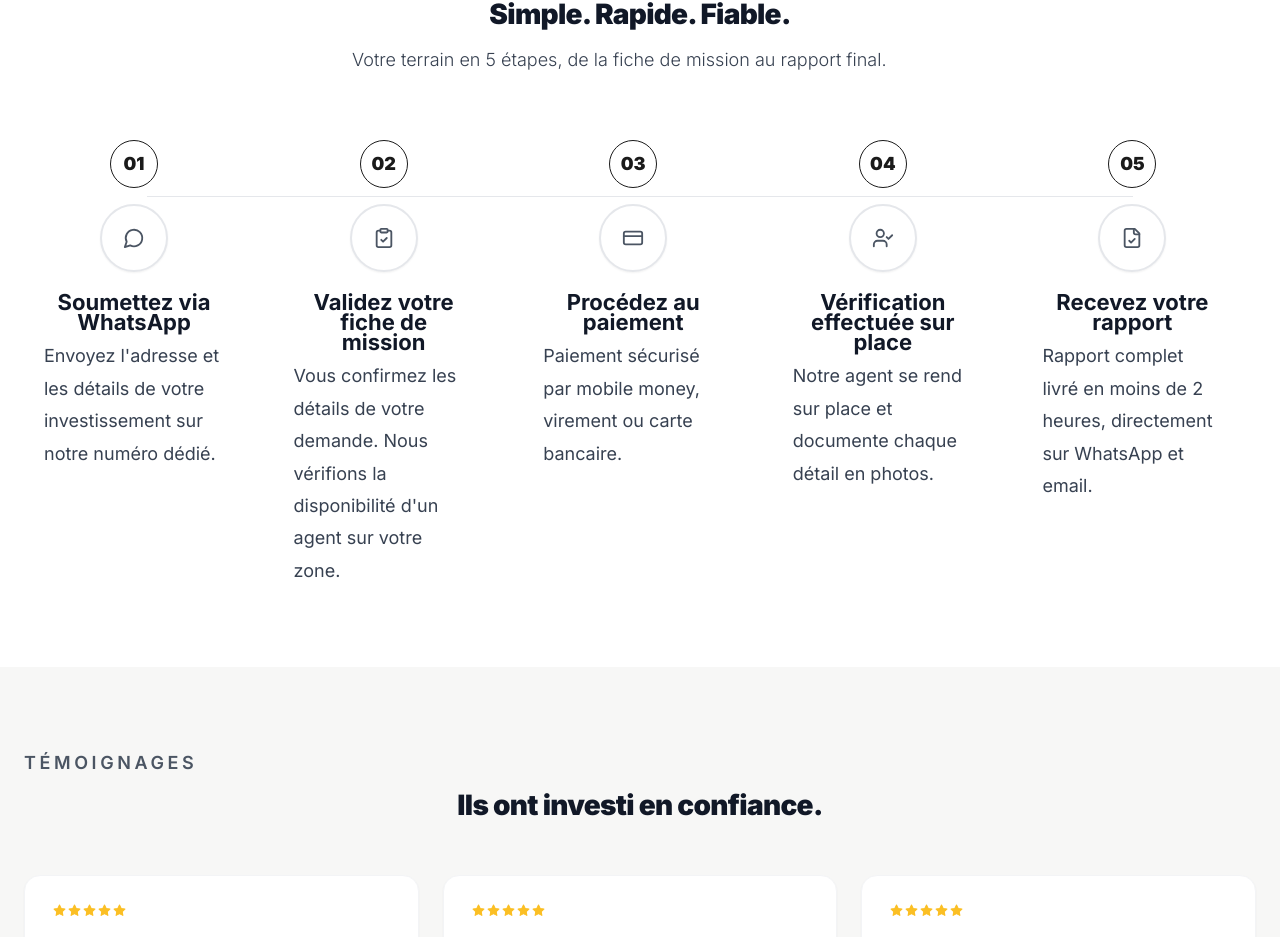
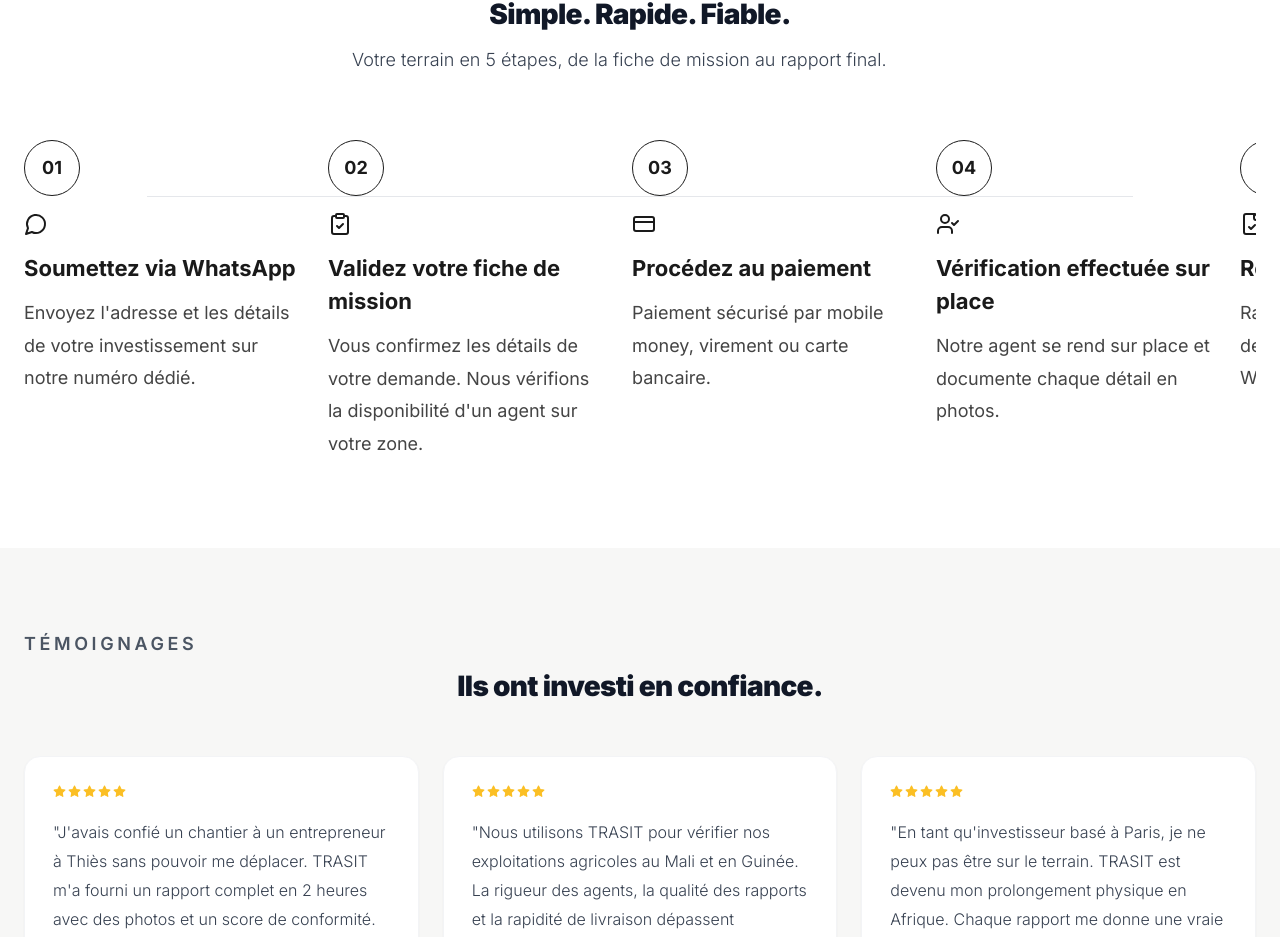
Before and after one commit to djeepy01/trasit-web, a React (Vite) app: page / in a window 1280 px wide. Shown: the part 6179-7116 px from the top of the page. Built offline with nearby package versions, Linux system fonts and the light colour scheme.

Commit message:
style(how-it-works): colonnes 280px et typographie
Made-with: Cursor

```diff
--- a/src/components/HowItWorks.tsx
+++ b/src/components/HowItWorks.tsx
@@ -63,11 +63,11 @@ export default function HowItWorks() {
         >
           <div className="hidden lg:block absolute top-14 left-0 right-0 h-px bg-gray-200 mx-[10%]" />
 
-          <div className="grid grid-cols-1 md:grid-cols-5 gap-8 md:gap-4">
+          <div className="flex gap-6 overflow-x-auto pb-2">
             {steps.map(({ number, icon: Icon, title, desc }, i) => (
               <div
                 key={number}
-                className="relative flex flex-col items-center text-center w-[220px] px-4"
+                className="relative flex flex-col items-start w-[280px] shrink-0"
                 style={{
                   transitionDelay: `${i * 0.12}s`,
                   opacity: isVisible ? 1 : 0,
@@ -75,16 +75,16 @@ export default function HowItWorks() {
                   transition: `opacity 0.6s ease ${i * 0.1}s, transform 0.6s ease ${i * 0.1}s`,
                 }}
               >
-                <div className="flex flex-col items-center mb-5">
-                  <div className="w-12 h-12 rounded-full bg-transparent border border-[#1A1A1A] flex items-center justify-center">
-                    <span className="text-[#1A1A1A] text-[16px] font-black">{number}</span>
-                  </div>
-                  <div className="mt-4 w-[68px] h-[68px] rounded-full bg-white border-2 border-gray-200 flex items-center justify-center transition-colors shadow-sm">
-                    <Icon size={22} className="text-gray-600" />
-                  </div>
+                <div className="w-14 h-14 rounded-full bg-white border border-[#1A1A1A] flex items-center justify-center">
+                  <span className="text-[#1A1A1A] text-[14px] font-bold">{number}</span>
                 </div>
-                <h3 className="font-bold text-gray-900 text-sm mb-2 px-2">{title}</h3>
-                <p className="text-gray-700 text-xs leading-relaxed px-1 w-full text-left">{desc}</p>
+                <div className="mt-4">
+                  <Icon size={24} className="text-[#1A1A1A]" />
+                </div>
+                <h3 className="mt-4 text-[20px] font-bold text-[#1A1A1A] text-left">{title}</h3>
+                <p className="mt-3 text-[16px] text-[#444444] text-left leading-[1.7]">
+                  {desc}
+                </p>
               </div>
             ))}
           </div>
```
